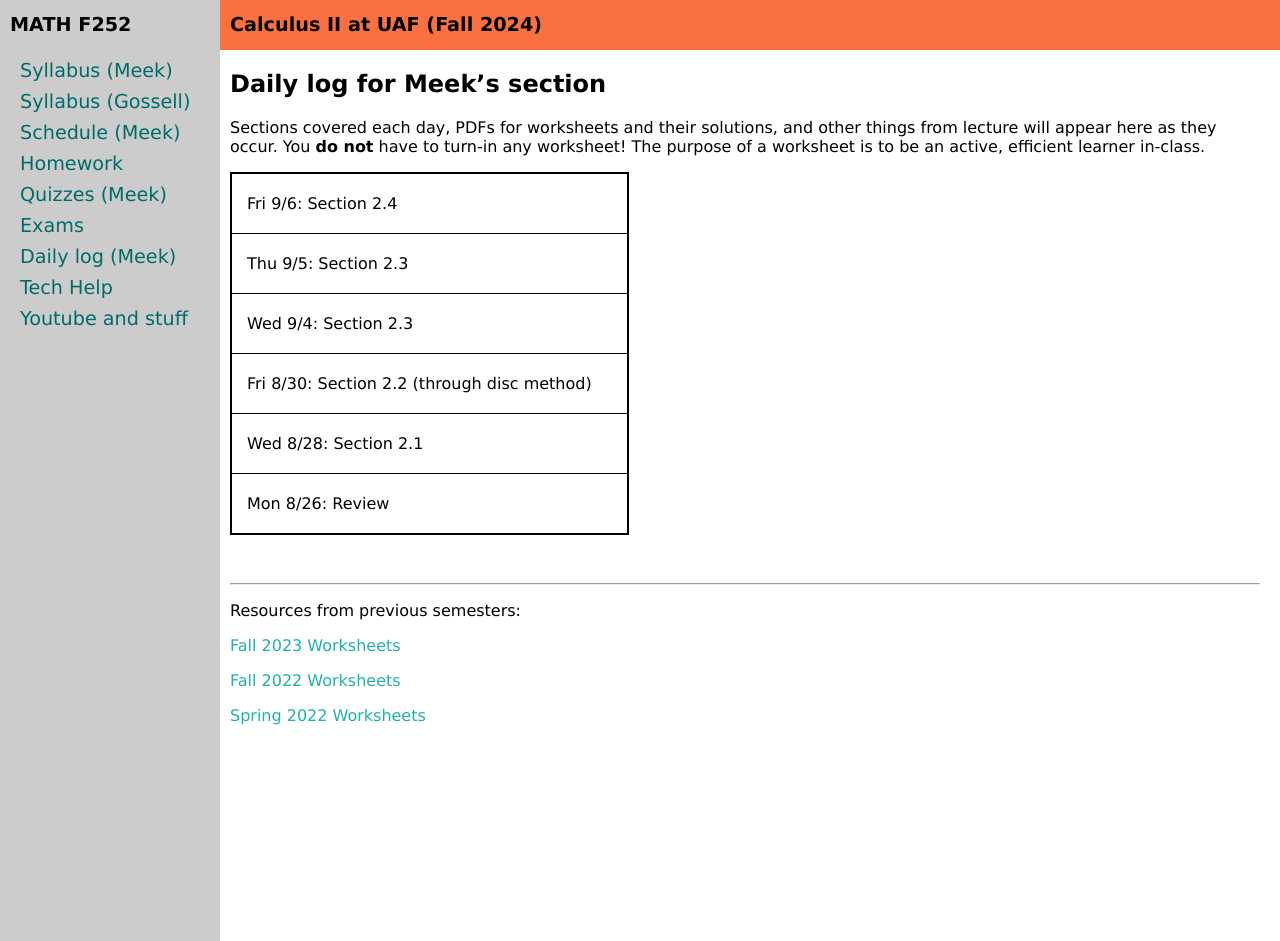
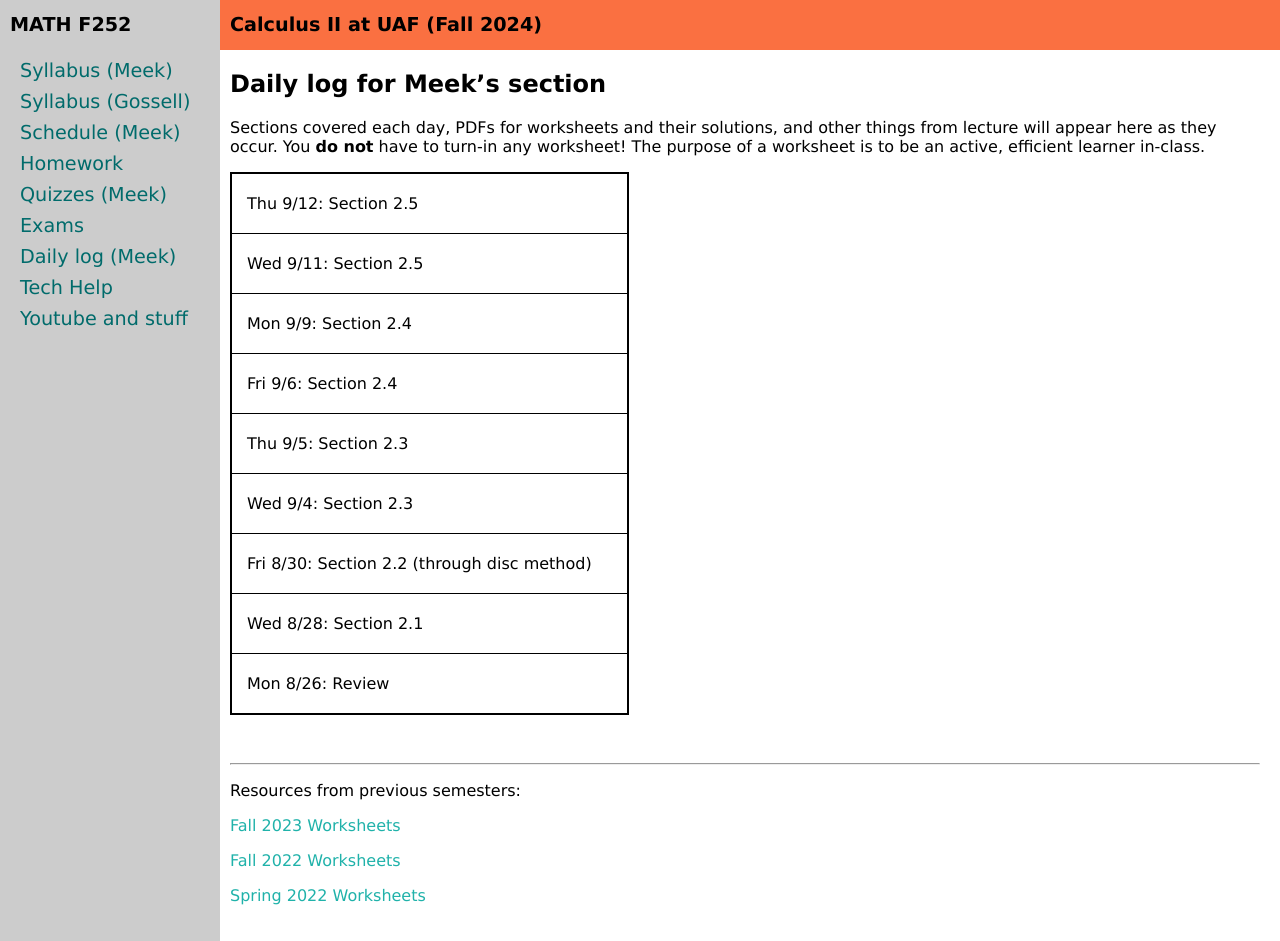
Before and after one commit to uaf-math/calc2, a Jekyll site: the page built from daily.md, in a window 1280 px wide and 941 px high. Built offline with Jekyll 4.4.1, drawn with Linux system fonts in a browser that asks for light colours.

Commit message:
updated daily log (Meek)

```diff
--- a/_data/daily.yml
+++ b/_data/daily.yml
@@ -175,6 +175,12 @@ daily:
 #   date: Th 1/18
 #   extworksheet: https://uaf-math251.github.io/calc2/assets/quizzes/S22/quiz1.pdf
 #   extsolutions: https://uaf-math251.github.io/calc2/assets/quizzes/S22/quiz1solns.pdf
+- name: Section 2.5
+  date: Thu 9/12
+- name: Section 2.5
+  date: Wed 9/11
+- name: Section 2.4
+  date: Mon 9/9
 - name: Section 2.4
   date: Fri 9/6
 - name: Section 2.3
```
